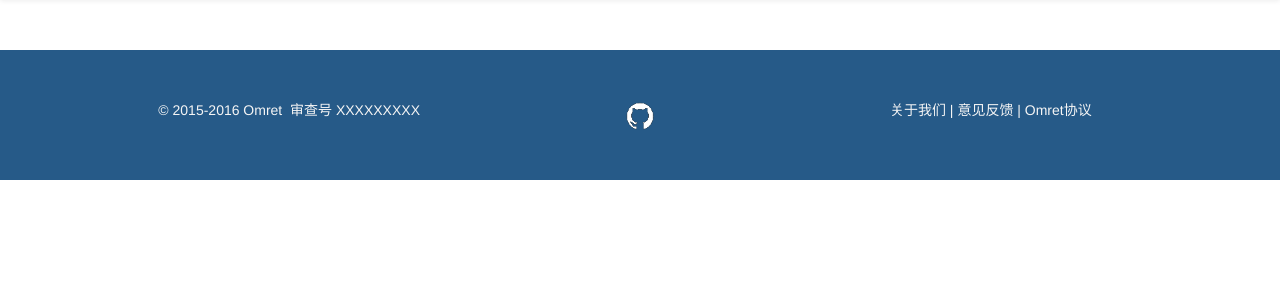
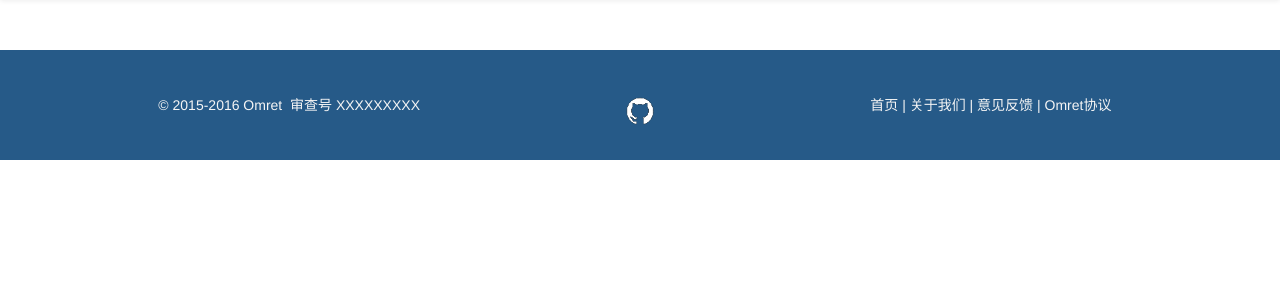
Before and after one commit to JunLeeTerry/omret, a Django app: template omret/1/omret/templates/omretuser/userbase.html in a window 1280 px wide. Shown: the part 50-350 px from the top of the page. Run offline with Django 3.2, Linux system fonts and the light colour scheme; the template is opened without the code that fills it, so the values that code supplies are empty; some libraries are stand-ins or nearby versions.

Commit message:
modify footer

```diff
--- a/omret/1/omret/static/css/omretuser/userbase.css
+++ b/omret/1/omret/static/css/omretuser/userbase.css
@@ -35,10 +35,10 @@
 
 #footer{
     background-color:#265a88;
-    height: 130px;
+    height: 110px;
     margin-top: 50px;
-    padding-top:50px;
-    padding-bottom:50px;
+    padding-top:45px;
+    padding-bottom:45px;
     text-align: center;
 }
 
@@ -64,7 +64,3 @@
 #footer a:hover{
     text-decoration: underline;
 }
-
-#footer-logo{
-
-}
--- a/omret/1/omret/templates/omretuser/userbase.html
+++ b/omret/1/omret/templates/omretuser/userbase.html
@@ -59,7 +59,7 @@
         <img id="footer-logo"  src="/static/img/logo.png" width="32px" height="32px">
 
         <div id="footer-right" class="col-md-5 col-xs-5">
-            <p><a href="#">关于我们</a> | <a href="#">意见反馈</a> | <a href="#">Omret协议</a></p>
+            <p><a href="#">首页</a> | <a href="#">关于我们</a> | <a href="#">意见反馈</a> | <a href="#">Omret协议</a></p>
         </div>
     </div>
 </div>
```
